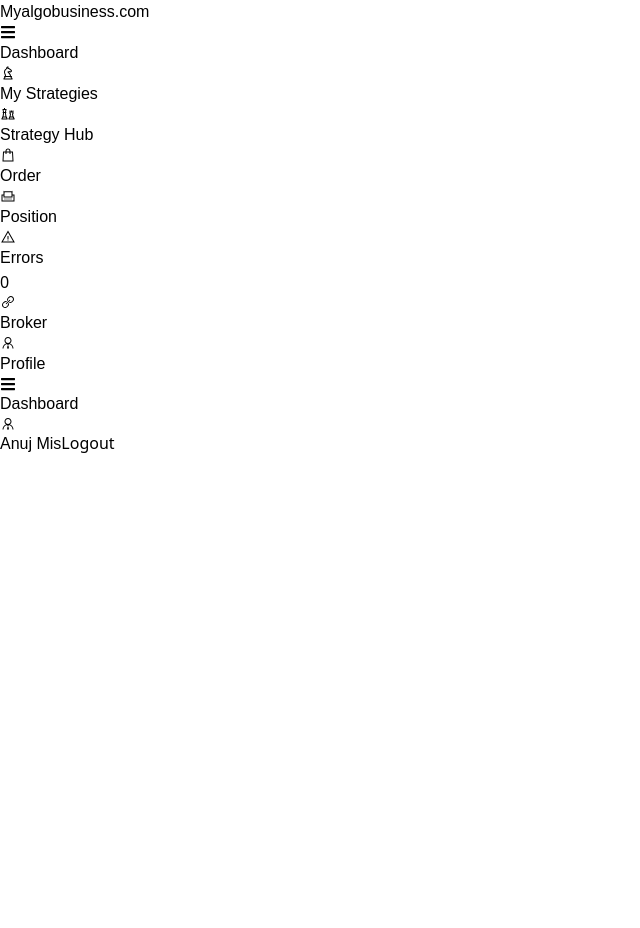
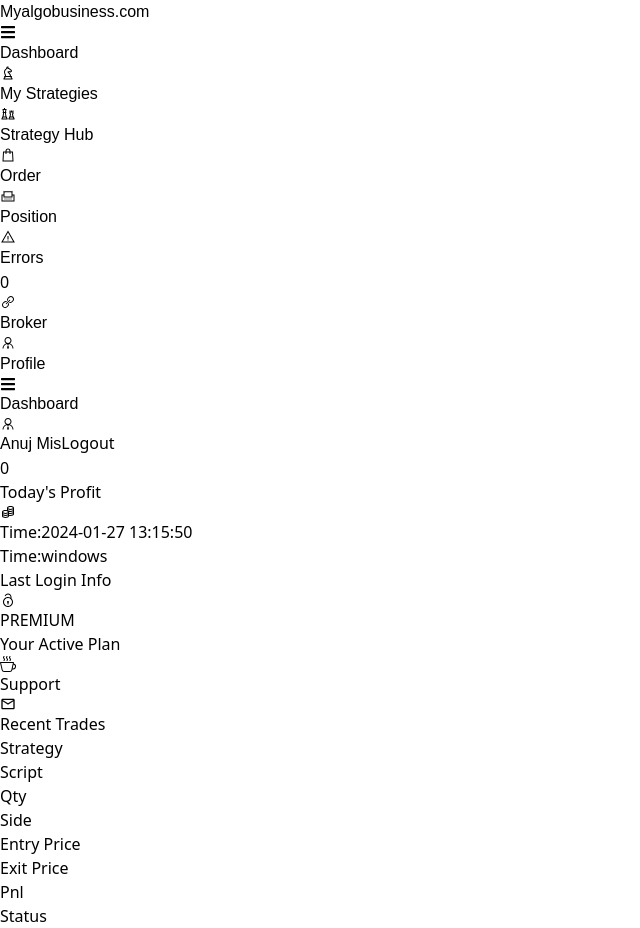
Before and after one commit to AnujWebDev/Dashboard, a React (Vite) app: page /dashboard in a window 1280 px wide. Shown: the whole page, without its empty margins (0-640 px from the left). Before the commit the page ends 800 px from the top, so only its background shows below. Built offline with nearby package versions, Linux system fonts and the light colour scheme.

Commit message:
changes in design

```diff
--- a/src/Components/Dashboard.jsx
+++ b/src/Components/Dashboard.jsx
@@ -17,7 +17,6 @@ const Dashboard = () => {
   const [selectedMenuItem, setSelectedMenuItem] = useState(null);
   const [numberOfErrors, setNumberOfErrors] = useState(0);
 
-
   const toggleSidebar = () => {
     setIsSidebarOpen(!isSidebarOpen);
   };
@@ -35,7 +34,12 @@ const Dashboard = () => {
           } overflow-y-scroll overflow-x-scroll overflow-hidden border`}
         >
           <div className="p-4">
-            <h1 style={{ fontFamily: 'PT Sans, sans-serif' }} className="text-md ml-5  mb-10">Myalgobusiness.com</h1>
+            <h1
+              style={{ fontFamily: "PT Sans, sans-serif" }}
+              className="text-md ml-5  mb-10"
+            >
+              Myalgobusiness.com
+            </h1>
             <ul>
               <li
                 className={`mb-4 w-full hover:cursor-pointer p-1 flex ${
@@ -46,7 +50,11 @@ const Dashboard = () => {
                 onClick={() => handleMenuItemClick("dashboard")}
               >
                 <FaBars className="mr-4 text-2xl" />
-                {isSidebarOpen && <span style={{ fontFamily: 'PT Sans, sans-serif' }}>Dashboard</span>}
+                {isSidebarOpen && (
+                  <span style={{ fontFamily: "PT Sans, sans-serif" }}>
+                    Dashboard
+                  </span>
+                )}
               </li>
               <li
                 className={`mb-4 w-full hover:cursor-pointer  p-1 flex ${
@@ -57,7 +65,11 @@ const Dashboard = () => {
                 onClick={() => handleMenuItemClick("myStrategies")}
               >
                 <LiaChessKnightSolid className="mr-4 text-2xl" />
-                {isSidebarOpen && <span style={{ fontFamily: 'PT Sans, sans-serif' }}>My Strategies</span>}
+                {isSidebarOpen && (
+                  <span style={{ fontFamily: "PT Sans, sans-serif" }}>
+                    My Strategies
+                  </span>
+                )}
               </li>
               <li
                 className={`mb-4 w-full hover:cursor-pointer  p-1 flex ${
@@ -68,7 +80,11 @@ const Dashboard = () => {
                 onClick={() => handleMenuItemClick("Strategieshub")}
               >
                 <LiaChessSolid className=" mr-4 text-2xl" />
-                {isSidebarOpen && <span style={{ fontFamily: 'PT Sans, sans-serif' }}>Strategy Hub</span>}
+                {isSidebarOpen && (
+                  <span style={{ fontFamily: "PT Sans, sans-serif" }}>
+                    Strategy Hub
+                  </span>
+                )}
               </li>
 
               <li
@@ -78,7 +94,11 @@ const Dashboard = () => {
                 onClick={() => handleMenuItemClick("order")}
               >
                 <LiaShoppingBagSolid className="mr-4 text-2xl" />
-                {isSidebarOpen && <span style={{ fontFamily: 'PT Sans, sans-serif' }}>Order</span>}
+                {isSidebarOpen && (
+                  <span style={{ fontFamily: "PT Sans, sans-serif" }}>
+                    Order
+                  </span>
+                )}
               </li>
               <li
                 className={`mb-4 w-full hover:cursor-pointer p-1 flex ${
@@ -87,7 +107,11 @@ const Dashboard = () => {
                 onClick={() => handleMenuItemClick("position")}
               >
                 <LiaReceiptSolid className="mr-4 text-2xl" />
-                {isSidebarOpen && <span style={{ fontFamily: 'PT Sans, sans-serif' }}>Position</span>}
+                {isSidebarOpen && (
+                  <span style={{ fontFamily: "PT Sans, sans-serif" }}>
+                    Position
+                  </span>
+                )}
               </li>
               <li
                 className={`mb-4 w-full hover:cursor-pointer p-1 relative flex ${
@@ -96,7 +120,11 @@ const Dashboard = () => {
                 onClick={() => handleMenuItemClick("error")}
               >
                 <LiaExclamationTriangleSolid className="mr-4 text-2xl" />
-                {isSidebarOpen && <span style={{ fontFamily: 'PT Sans, sans-serif' }}>Errors</span>}
+                {isSidebarOpen && (
+                  <span style={{ fontFamily: "PT Sans, sans-serif" }}>
+                    Errors
+                  </span>
+                )}
                 <div className="absolute bottom-4 right-44 -mt-1 -mr-1 bg-red-600 p-3 text-white rounded-full h-4 w-4 flex items-center justify-center text-xs">
                   {numberOfErrors}
                 </div>
@@ -108,7 +136,11 @@ const Dashboard = () => {
                 onClick={() => handleMenuItemClick("broker")}
               >
                 <LiaLinkSolid className=" mr-4 text-2xl" />
-                {isSidebarOpen && <span style={{ fontFamily: 'PT Sans, sans-serif' }}>Broker</span>}
+                {isSidebarOpen && (
+                  <span style={{ fontFamily: "PT Sans, sans-serif" }}>
+                    Broker
+                  </span>
+                )}
               </li>
               <li
                 className={`mb-4 w-full hover:cursor-pointer p-1 flex ${
@@ -117,13 +149,17 @@ const Dashboard = () => {
                 onClick={() => handleMenuItemClick("profile")}
               >
                 <LiaUserTieSolid className="mr-4 text-2xl" />
-                {isSidebarOpen && <span style={{ fontFamily: 'PT Sans, sans-serif' }}>Profile</span>}
+                {isSidebarOpen && (
+                  <span style={{ fontFamily: "PT Sans, sans-serif" }}>
+                    Profile
+                  </span>
+                )}
               </li>
             </ul>
           </div>
         </div>
 
-        <div className="flex flex-col  flex-1">
+        <div className="flex flex-col  overflow-y-hidden flex-1">
           <div className="flex fixed w-[95%] bg-[#15202b] z-50 border rounded-xl text-white justify-between">
             <div
               className={`flex-1 transition-all ${
@@ -131,7 +167,7 @@ const Dashboard = () => {
               }`}
             >
               <button
-                style={{ fontFamily: 'PT Sans, sans-serif' }}
+                style={{ fontFamily: "PT Sans, sans-serif" }}
                 className="flex text-xl py-1 rounded-lg font-bold mb-2"
                 onClick={toggleSidebar}
               >
@@ -139,12 +175,19 @@ const Dashboard = () => {
                 Dashboard
               </button>
             </div>
-            <div className={`flex flex-col items-center ${isSidebarOpen ? "mr-60" : ""}`}>
-              <button style={{ fontFamily: 'PT Sans, sans-serif' }} className="flex text-xl  p-3 py-1 rounded-lg font-bold mb-2">
+            <div
+              className={`flex flex-col items-center ${
+                isSidebarOpen ? "mr-60" : ""
+              }`}
+            >
+              <button
+                style={{ fontFamily: "PT Sans, sans-serif" }}
+                className="flex text-xl  mr-16 p-3 py-1 rounded-lg font-bold mb-2"
+              >
                 <LiaUserTieSolid className="text-2xl mr-3" />
                 Anuj Mis
               </button>
-              <button className="ml-10 text-2xl">Logout</button>
+              <button className="ml-10 mr-16 text-xl">Logout</button>
             </div>
           </div>
           <div
@@ -152,71 +195,71 @@ const Dashboard = () => {
               isSidebarOpen ? "ml-2" : "ml-10"
             }`}
           >
-            {selectedMenuItem === "dashboard" && (
-              <div className="flex-1  mt-16 flex-col overflow-y-scroll transition-all">
-                <div className="flex justify-between gap-5 p-5">
+            <div className="flex-1 mt-16 flex-col overflow-y-scroll transition-all">
+              <div className="flex flex-col sm:flex-row justify-between gap-5 p-5">
                 <div className="bg-white flex p-5 mt-10 text-black">
                   <div className="">
-                      <p style={{ fontFamily: 'PT Sans, sans-serif' }} className="p-2 font-bold mt-2">0</p>
-                      <p style={{ fontFamily: 'PT Sans, sans-serif' }} className="text-gray-400">Today's Profit</p>
+                    <p className="p-2 font-bold mt-2">0</p>
+                    <p className="text-gray-400">Today's Profit</p>
                   </div>
-                    <div className="flex justify-center ml-36 mt-5">
+                  <div className="flex justify-center mt-5 sm:ml-36">
                     <LiaCoinsSolid className="text-4xl" />
                   </div>
                 </div>
                 <div className="bg-white flex p-5 mt-10 text-black">
                   <div className="">
-                      <p className=" font-bold mt-2">
-                        <span style={{ fontFamily: 'PT Sans, sans-serif' }}  className="font-bold">Time:</span>
+                    <p className="font-bold mt-2">
+                      <span className="font-bold">Time:</span>
                       2024-01-27 13:15:50
                     </p>
                     <p className="font-bold mt-2">
-                        <span style={{ fontFamily: 'PT Sans, sans-serif' }} className="font-bold">Time:</span>
+                      <span className="font-bold">Time:</span>
                       windows
                     </p>
-                      <p style={{ fontFamily: 'PT Sans, sans-serif' }} className="text-gray-400">Last Login Info</p>
+                    <p className="text-gray-400">Last Login Info</p>
                   </div>
-                    <div className="flex justify-center ml-20 mt-5">
+                  <div className="flex justify-center mt-5 sm:ml-20">
                     <LiaUnlockAltSolid className="text-4xl" />
                   </div>
                 </div>
                 <div className="bg-white flex p-5 mt-10 text-black">
                   <div className="">
-                      <p style={{ fontFamily: 'PT Sans, sans-serif' }} className="p-2 font-bold mt-2">PREMIUM</p>
-                      <p style={{ fontFamily: 'PT Sans, sans-serif' }} className="text-gray-400">Your Active Plan</p>
+                    <p className="font-bold mt-2">PREMIUM</p>
+                    <p className="text-gray-400 text-sm">Your Active Plan</p>
                   </div>
-                    <div className="flex justify-center ml-36 mt-5">
+                  <div className="flex justify-center mt-5 sm:ml-32">
                     <BsCupHot className="text-4xl" />
                   </div>
                 </div>
                 <div className="bg-[#5957ea] text-white flex p-5 mt-10 ">
                   <div className="">
-                      <p style={{ fontFamily: 'PT Sans, sans-serif' }} className="p-2 font-bold mt-2">Support</p>
+                    <p className="p-2 font-bold mt-2">Support</p>
                   </div>
-                    <div className="flex justify-center ml-32 mt-5">
+                  <div className="flex justify-center mt-5 sm:ml-32">
                     <MdMailOutline className="text-6xl" />
                   </div>
                 </div>
               </div>
-                <div className="p-5">
-                  <div className="bg-white rounded-lg overflow-y-scroll overflow-x-scroll h-[600px]">
-                    <h1 style={{ fontFamily: 'PT Sans, sans-serif' }} className="text-black border shadow-lg p-5 text-xl font-bold">
+              <div className="p-2  w-full">
+                <div className="bg-white rounded-lg w-full overflow-y-scroll overflow-x-scroll  h-[600px]">
+                  <h1 className="text-black w-[1000px] lg:w-full border shadow-lg p-5 text-xl font-bold">
                     Recent Trades
                   </h1>
-                    <div className="flex hover:bg-blue-200  justify-between mt-5 text-black p-2 border">
-                      <p style={{ fontFamily: 'PT Sans, sans-serif' }} >Strategy</p>
-                      <p style={{ fontFamily: 'PT Sans, sans-serif' }} >Script</p>
-                      <p style={{ fontFamily: 'PT Sans, sans-serif' }}> Qty</p>
-                      <p style={{ fontFamily: 'PT Sans, sans-serif' }}> Side</p>
-                      <p style={{ fontFamily: 'PT Sans, sans-serif' }}> Entry Price</p>
-                      <p style={{ fontFamily: 'PT Sans, sans-serif' }}> Exit Price</p>
-                      <p style={{ fontFamily: 'PT Sans, sans-serif' }}> Pnl</p>
-                      <p style={{ fontFamily: 'PT Sans, sans-serif' }}> Status</p>
+                  <div className="flex flex-row gap-5 border w-[1000px] lg:w-full hover:bg-blue-200 justify-between mt-5 text-black p-2">
+                    <p>Strategy</p>
+                    <p>Script</p>
+                    <p>Qty</p>
+                    <p>Side</p>
+                    <p>Entry Price</p>
+                    <p>Exit Price</p>
+                    <p>Pnl</p>
+                    <p>Status</p>
                   </div>
                 </div>
               </div>
             </div>
-            )}
+
+            {selectedMenuItem === "dashboard" && <></>}
           </div>
         </div>
       </div>
```
Also changed, not shown: src/index.css (+18 -0 lines). Lines whose indentation alone changed are shown as unchanged.
